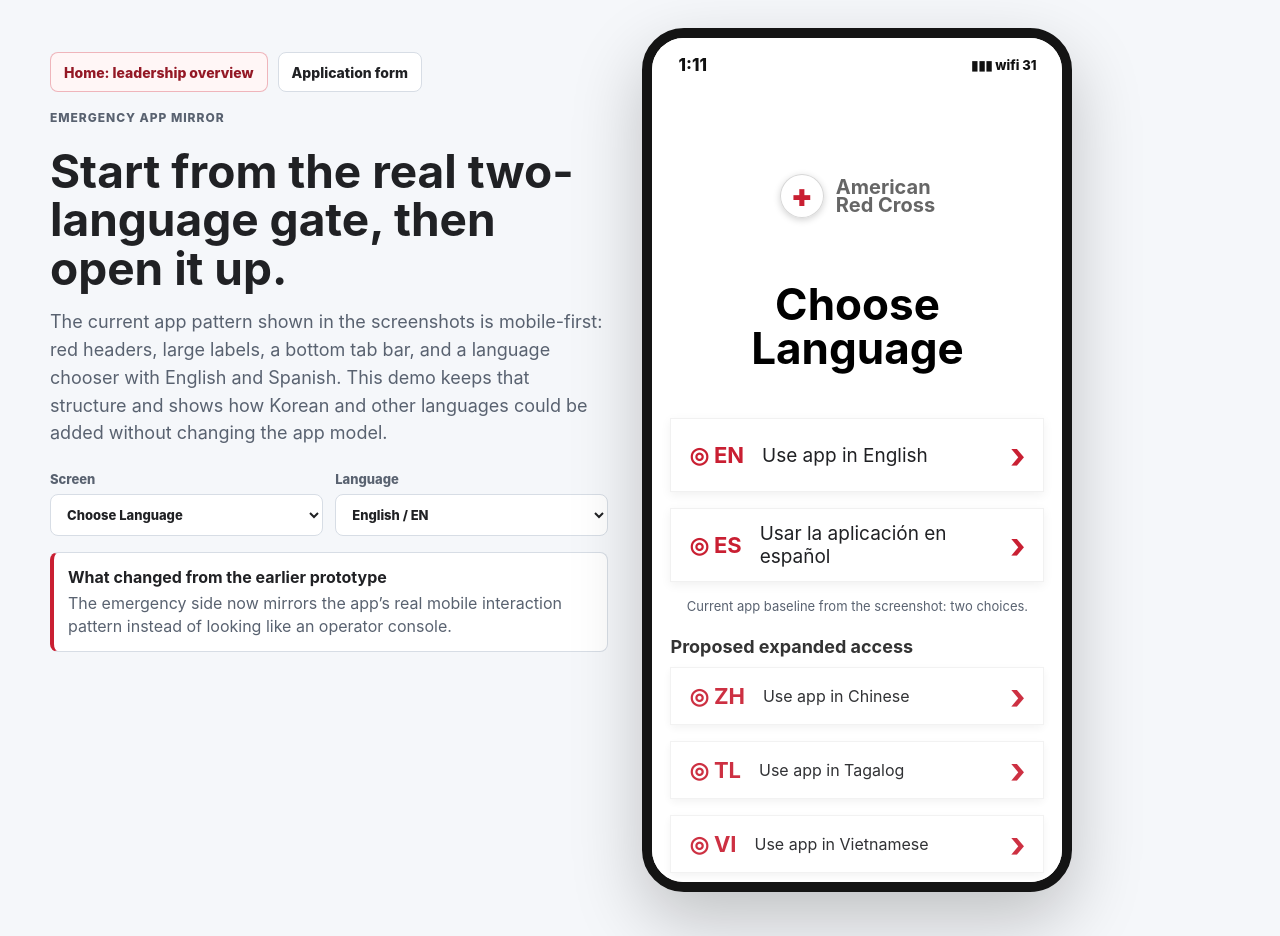
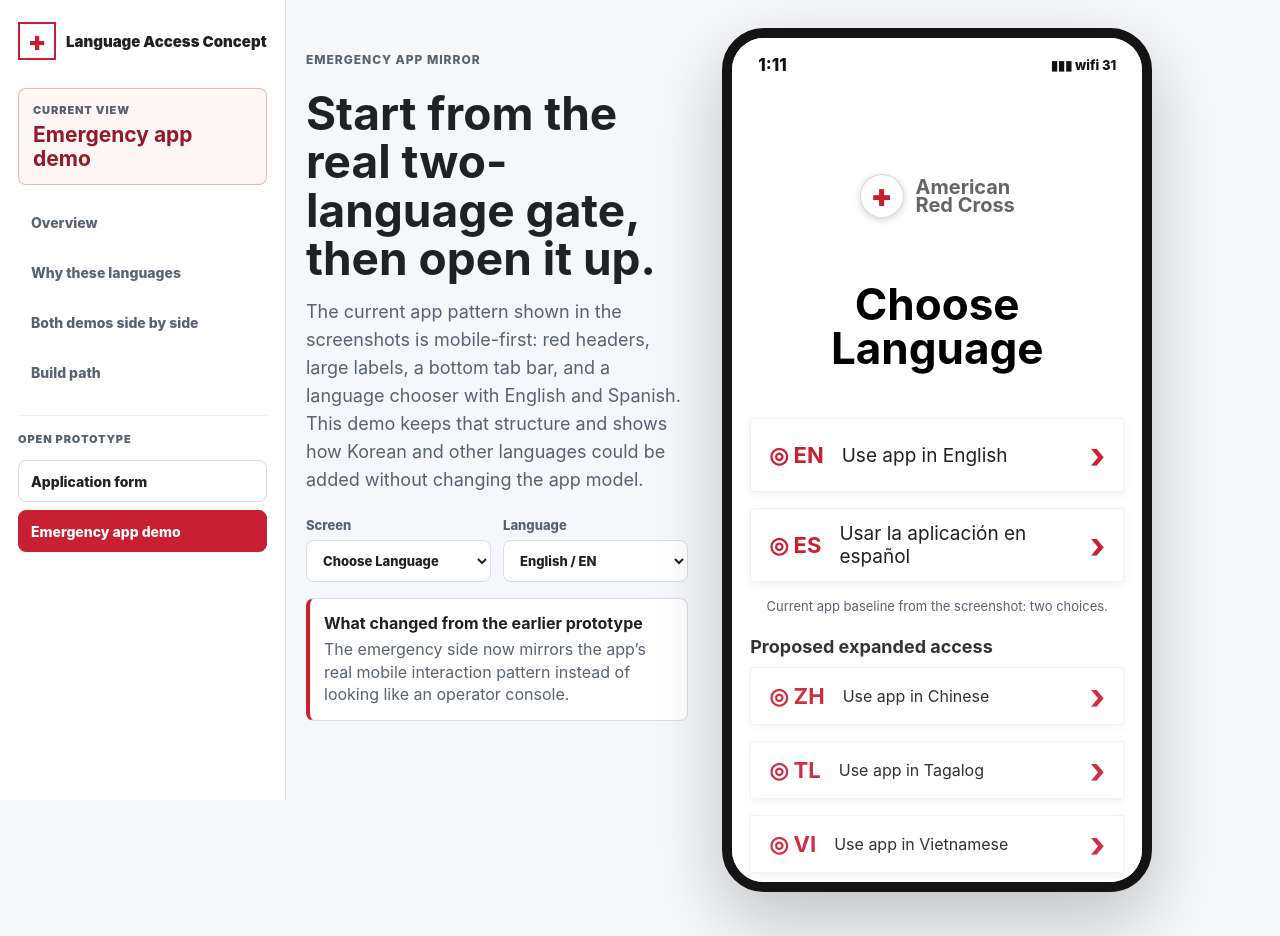
Before and after one commit to franzenjb/red-cross-language-access-demo, a website: page emergency-alert-mirror.html in a window 1280 px wide. Drawn offline with Linux system fonts and the light colour scheme.

Commit message:
Persist sidebar across prototype pages

```diff
--- a/emergency-alert-mirror.html
+++ b/emergency-alert-mirror.html
@@ -6,7 +6,32 @@
     <title>Emergency App Language Mirror</title>
     <link rel="stylesheet" href="forms.css" />
   </head>
-  <body>
+  <body class="prototype-shell">
+    <aside class="side-menu" aria-label="Leadership demo menu">
+      <a class="side-brand" href="index.html#top" aria-label="Universal language access home">
+        <span class="brand-mark" aria-hidden="true">+</span>
+        <span>Language Access Concept</span>
+      </a>
+
+      <div class="current-panel" aria-live="polite">
+        <span>Current view</span>
+        <strong>Emergency app demo</strong>
+      </div>
+
+      <nav class="side-links" aria-label="Leadership sections">
+        <a class="side-link" href="index.html#top">Overview</a>
+        <a class="side-link" href="index.html#science">Why these languages</a>
+        <a class="side-link" href="index.html#mockups">Both demos side by side</a>
+        <a class="side-link" href="index.html#recommendation">Build path</a>
+      </nav>
+
+      <div class="side-actions" aria-label="Open prototype apps">
+        <span>Open prototype</span>
+        <a href="volunteer-intake.html">Application form</a>
+        <a class="active" href="emergency-alert-mirror.html?screen=language&lang=en">Emergency app demo</a>
+      </div>
+    </aside>
+
     <main class="emergency-demo">
       <section class="demo-copy">
         <nav class="standalone-nav" aria-label="Demo navigation">
--- a/forms.css
+++ b/forms.css
@@ -22,6 +22,114 @@
   margin: 0;
   background: var(--bg);
   color: var(--ink);
+}
+
+.side-menu {
+  position: fixed;
+  inset: 0 auto 0 0;
+  z-index: 20;
+  display: flex;
+  flex-direction: column;
+  width: 286px;
+  overflow-y: auto;
+  border-right: 1px solid var(--line);
+  background: #fff;
+  padding: 22px 18px;
+}
+
+.side-brand {
+  display: inline-flex;
+  align-items: center;
+  gap: 10px;
+  color: var(--ink);
+  font-size: 15px;
+  font-weight: 860;
+  text-decoration: none;
+}
+
+.brand-mark {
+  display: grid;
+  place-items: center;
+  width: 38px;
+  height: 38px;
+  border: 2px solid var(--red);
+  color: var(--red);
+  font-size: 27px;
+  font-weight: 900;
+  line-height: 1;
+}
+
+.current-panel {
+  margin: 28px 0 16px;
+  border: 1px solid rgba(201, 31, 50, 0.3);
+  border-radius: 8px;
+  background: #fff6f6;
+  padding: 14px;
+}
+
+.current-panel span,
+.side-actions span {
+  display: block;
+  margin-bottom: 6px;
+  color: var(--muted);
+  font-size: 11px;
+  font-weight: 860;
+  letter-spacing: 0.08em;
+  text-transform: uppercase;
+}
+
+.current-panel strong {
+  display: block;
+  color: var(--red-dark);
+  font-size: 21px;
+  line-height: 1.12;
+}
+
+.side-links,
+.side-actions {
+  display: grid;
+  gap: 8px;
+}
+
+.side-link,
+.side-actions a {
+  display: flex;
+  align-items: center;
+  min-height: 42px;
+  border: 1px solid transparent;
+  border-radius: 8px;
+  color: var(--muted);
+  padding: 0 12px;
+  font-size: 14px;
+  font-weight: 820;
+  text-decoration: none;
+}
+
+.side-link:hover,
+.side-link:focus-visible,
+.side-actions a:hover,
+.side-actions a:focus-visible {
+  border-color: var(--line);
+  color: var(--ink);
+  outline: 0;
+}
+
+.side-actions {
+  margin-top: 22px;
+  border-top: 1px solid var(--soft);
+  padding-top: 16px;
+}
+
+.side-actions a {
+  border-color: var(--line);
+  background: #fff;
+  color: var(--ink);
+}
+
+.side-actions a.active {
+  border-color: var(--red);
+  background: var(--red);
+  color: #fff;
 }
 
 button,
@@ -1034,6 +1142,10 @@
   background: #fff;
 }
 
+.phone-embed .side-menu {
+  display: none;
+}
+
 .phone-embed .emergency-demo {
   display: block;
   width: 100vw;
@@ -1061,3 +1173,24 @@
   min-height: 760px;
   max-height: none;
 }
+
+@media (min-width: 951px) {
+  body.prototype-shell {
+    padding-left: 286px;
+  }
+
+  body.prototype-shell .intake-page,
+  body.prototype-shell .emergency-demo {
+    width: min(1180px, calc(100% - 40px));
+  }
+
+  body.prototype-shell .standalone-nav {
+    display: none;
+  }
+}
+
+@media (max-width: 950px) {
+  .side-menu {
+    display: none;
+  }
+}
--- a/styles.css
+++ b/styles.css
@@ -536,6 +536,12 @@
   }
 }
 
+@media (min-width: 951px) {
+  .mobile-nav {
+    display: none;
+  }
+}
+
 @media (max-width: 680px) {
   .leadership-nav {
     align-items: flex-start;
```
Also changed, not shown: index.html (+2 -2 lines), volunteer-intake.html (+26 -1 lines).
